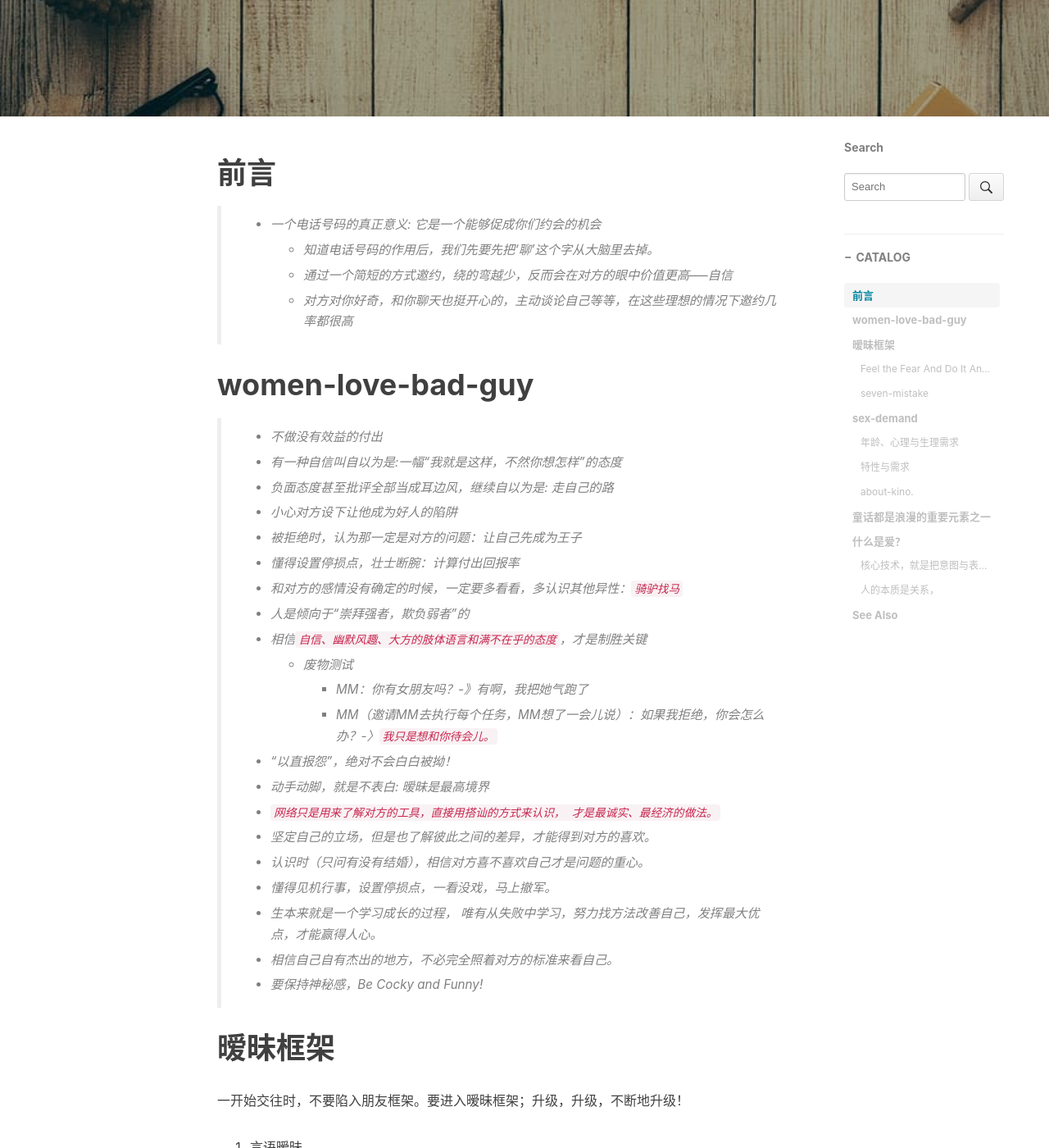
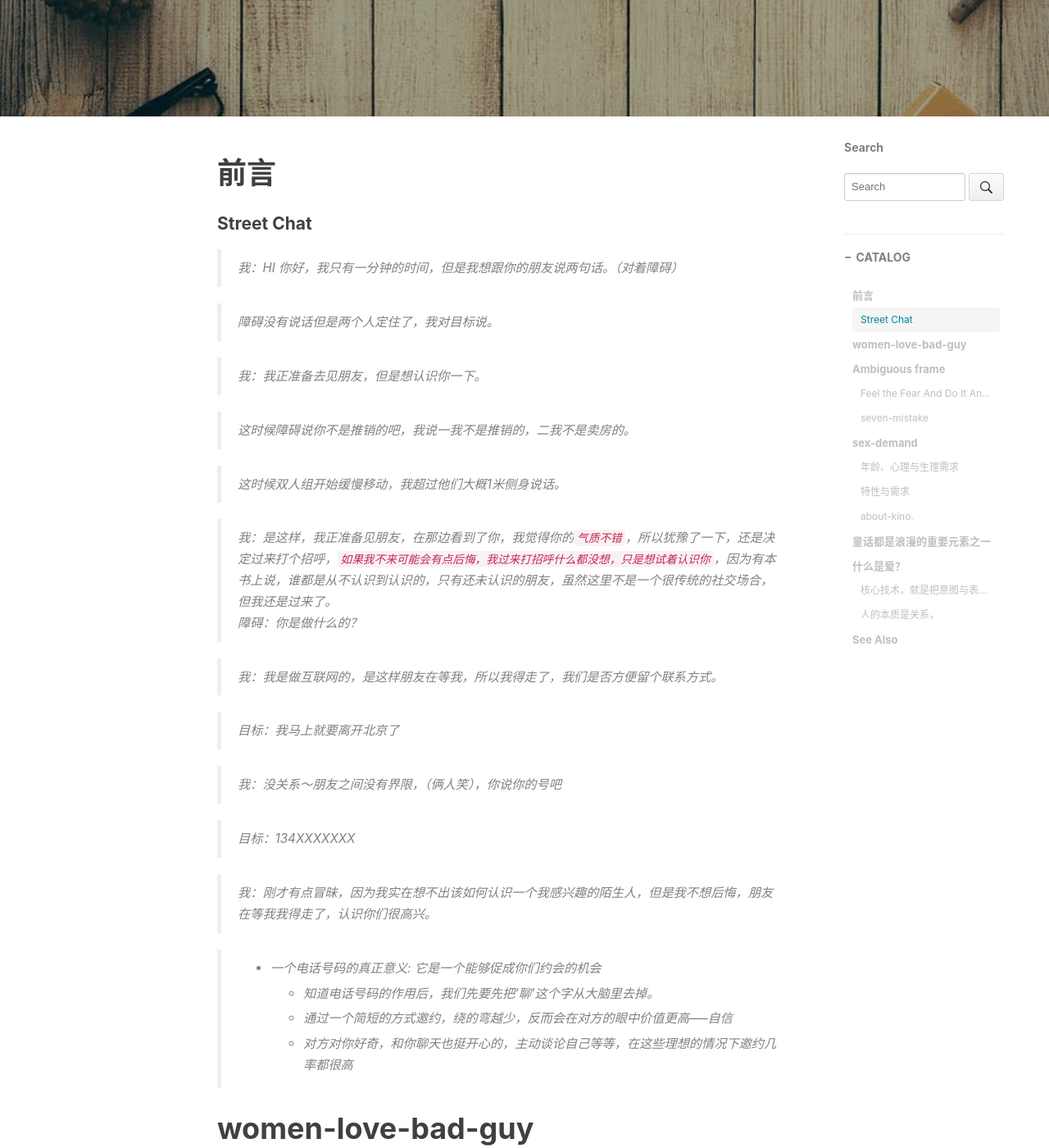
Before and after one commit to pua1203/pua1203.github.io, a Jekyll site: the page built from _posts/pua/2018-09-16-sendMsg.md, in a window 1280 px wide and 1400 px high, scrolled down 381 px. Shown: the whole window at 82% size. Built offline with Jekyll 4.4.1, drawn with Linux system fonts in a browser that asks for light colours; nearby versions of some CDN libraries; comment, search, counter and statistics services are not loaded; some of the changed text lies outside the part shown.

Commit message:
Ambiguous frame '

```diff
--- a/_posts/pua/2018-09-16-sendMsg.md
+++ b/_posts/pua/2018-09-16-sendMsg.md
@@ -14,6 +14,32 @@ subtitle: women-love-bad-guy
 # 前言
 
 
+
+#### Street Chat
+
+> 我：HI 你好，我只有一分钟的时间，但是我想跟你的朋友说两句话。（对着障碍）
+
+> 障碍没有说话但是两个人定住了，我对目标说。
+
+> 我：我正准备去见朋友，但是想认识你一下。
+
+> 这时候障碍说你不是推销的吧，我说一我不是推销的，二我不是卖房的。
+
+> 这时候双人组开始缓慢移动，我超过他们大概1米侧身说话。
+
+> 我：是这样，我正准备见朋友，在那边看到了你，我觉得你的`气质不错`，所以犹豫了一下，还是决定过来打个招呼，`如果我不来可能会有点后悔，我过来打招呼什么都没想，只是想试着认识你`，因为有本书上说，谁都是从不认识到认识的，只有还未认识的朋友，虽然这里不是一个很传统的社交场合，但我还是过来了。
+>
+>  障碍：你是做什么的？
+
+> 我：我是做互联网的，是这样朋友在等我，所以我得走了，我们是否方便留个联系方式。
+
+> 目标：我马上就要离开北京了
+
+> 我：没关系～朋友之间没有界限，（俩人笑），你说你的号吧
+
+> 目标：134XXXXXXX
+
+> 我：刚才有点冒昧，因为我实在想不出该如何认识一个我感兴趣的陌生人，但是我不想后悔，朋友在等我我得走了，认识你们很高兴。
 
 >
 >
@@ -75,7 +101,7 @@ subtitle: women-love-bad-guy
 > * 要保持神秘感，Be Cocky and Funny!
 >
 
-# 暧昧框架
+# Ambiguous frame
 
 一开始交往时，不要陷入朋友框架。要进入暧昧框架；升级，升级，不断地升级！
 
@@ -85,7 +111,14 @@ subtitle: women-love-bad-guy
 
    - 在言语中放入感性字眼
 
+     * 但如果某天晚上一起吃了饭或去了哪里玩，则在送对方回去后的10分钟内必须发短信问候，切记！
      * 你好，我刚才在那边看见你，觉得你很可爱，所以过来打个招呼。现在招呼也打了，你有什么建议吗？（一般都说没有）好，（我朋友在那边，一会儿我去找他们，）那我们聊一分钟吧……
+     * In the nightclub:
+       * 看你的样子应该是南方人吧
+         * 你猜，我猜不猜？(恩，那你猜我是哪里人呢？)
+       * 其实这个不重要，重要的是，你身上有一点很吸引我，
+       * 额头长得漂亮
+       * `我觉得北京这个城市其实挺糟糕的，北方对我来说实在太冷了。我记得去年我搬来北京的第一个晚上，站在空旷的街道上，冷风呼呼地吹，我忽然有一个感觉，我为什么要来这个鬼地方`----表达感受
 
    - 使用角色扮演（老公老婆、骑士公主、老师学生...）
 
@@ -97,6 +130,7 @@ subtitle: women-love-bad-guy
 
    - 没有暧昧意思的触碰
 
+     * 帮拎东西，并顺便蜻蜓点水般的触碰一下手；一起走路的时候，借着摆动胳膊的动作很自然的轻轻碰一下她的肩膀或者胳膊
      * 邀请跳舞或者要对方号码的时候，要通过间断的接触对方的肩膀，来展示主导力。
      * 对于不舒服的肢体触碰容忍度其实很大。建议没有暧昧意思的肢体触碰少于3秒以下（搭肩、触摸身体等），触碰完以后马上轻松收回。
        * 牵手测试：牵手惯例---说：`你知道小学生中学生大学生怎么牵手的？`
@@ -148,22 +182,21 @@ subtitle: women-love-bad-guy
 
   * 花心思在两人的互动上。
 
+
+
     * 从表达感受到兴趣声明
-
       * 有效的交流要求对方接受你的信息，从你的话语中，感觉出你这个人怎么样。
 
         * 除了是否风趣幽默以外，还需要知道你是个什么样的人，对人对事的态度如何，对她的态度如何，你对你们关系是如何定位的。
         * 约会之后，表达出和她一起很开心，但是光说这个不够，要说点具体细节的话，会显得很真诚。尤其是发现到对方的优点，这么说“没想到。。。”
         * 今天和你一起跳舞，感觉很好，很幸福
+        * `应邀陪逛街的话，在知道喜好的前提下，很认真很用心的挑选一到三款服饰，然后在对方出试衣间的时候由衷的赞美。考虑在对方进试衣间的时候，悄悄买一样小饰物（例如腕带、围巾），送回家的时候送给对方，并告诉对方这件东西和今天买的衣服很衬。`
 
       * `“我和对方之间”的话题`，多说一些感受
 
       * 从谈论自己的感受开始，诱导出对方谈感受，然后接着，讲对对方的感觉，我希望我们的关系走向哪里
-
     * 谈话和互动的过程中，要切换状态，时而平淡，时而制造刺激的感觉，有点意想不到的举动。
-
     * 不怕打断话题 多重话题：一旦新的话题聊得差不多了，又可以跳到原来的话题；有趣，然后又能不断跳跃。
-
     * 敢于打破和谐：制造和谐和打破和谐
 
   * 不要过多注重一起去什么活动，却在交流方面太少，缺乏互动
```
